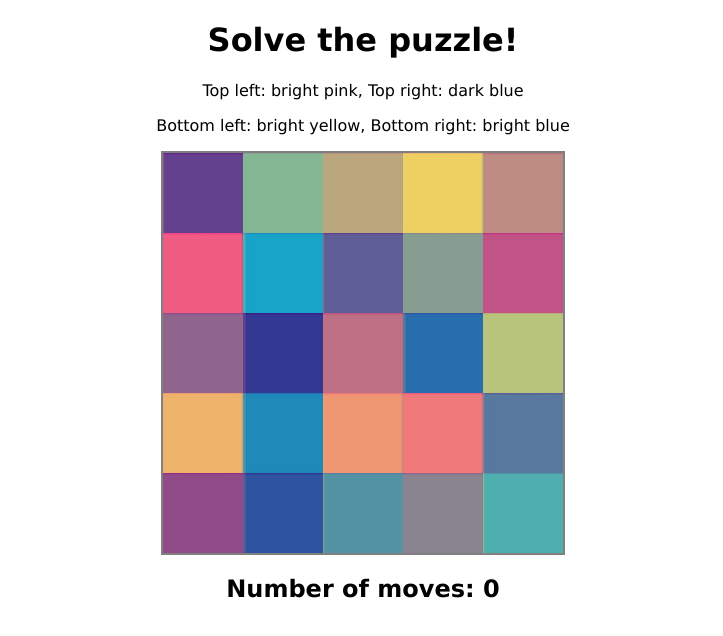
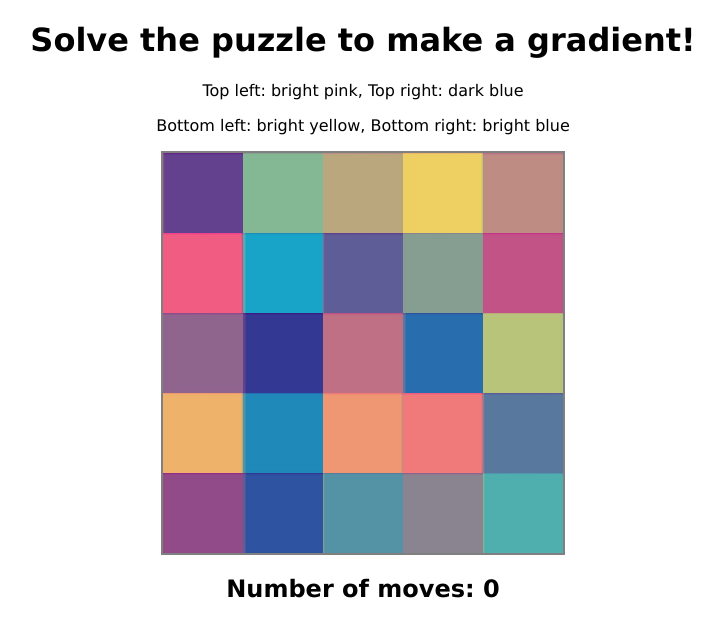
Before and after one commit to theflyingpie/mentored-fa22-rampup, a plain HTML site: page index.html in a window 1280 px wide. Shown: the whole page, without its empty margins (277-1000 px from the left). Drawn offline with Linux system fonts and the light colour scheme.

Commit message:
final version

```diff
--- a/index.html
+++ b/index.html
@@ -6,7 +6,7 @@
         <!-- Connects base.js to base.html -->
         <script src="script.js"></script>
     </head>
-        <h1>Solve the puzzle!</h1>
+        <h1>Solve the puzzle to make a gradient!</h1>
         <p>Top left: bright pink, Top right: dark blue</p>
         <p>Bottom left: bright yellow, Bottom right: bright blue</p>
     <body>
```
